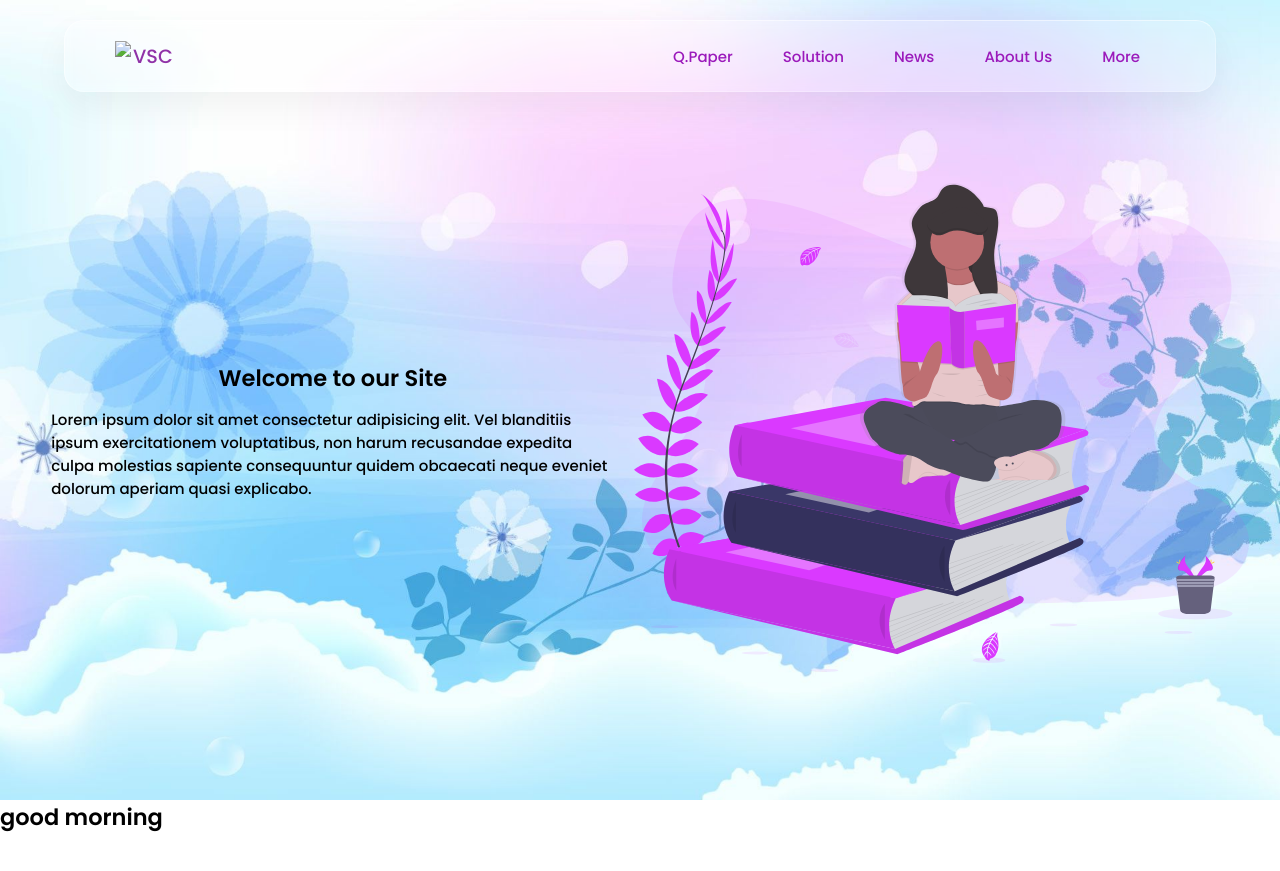
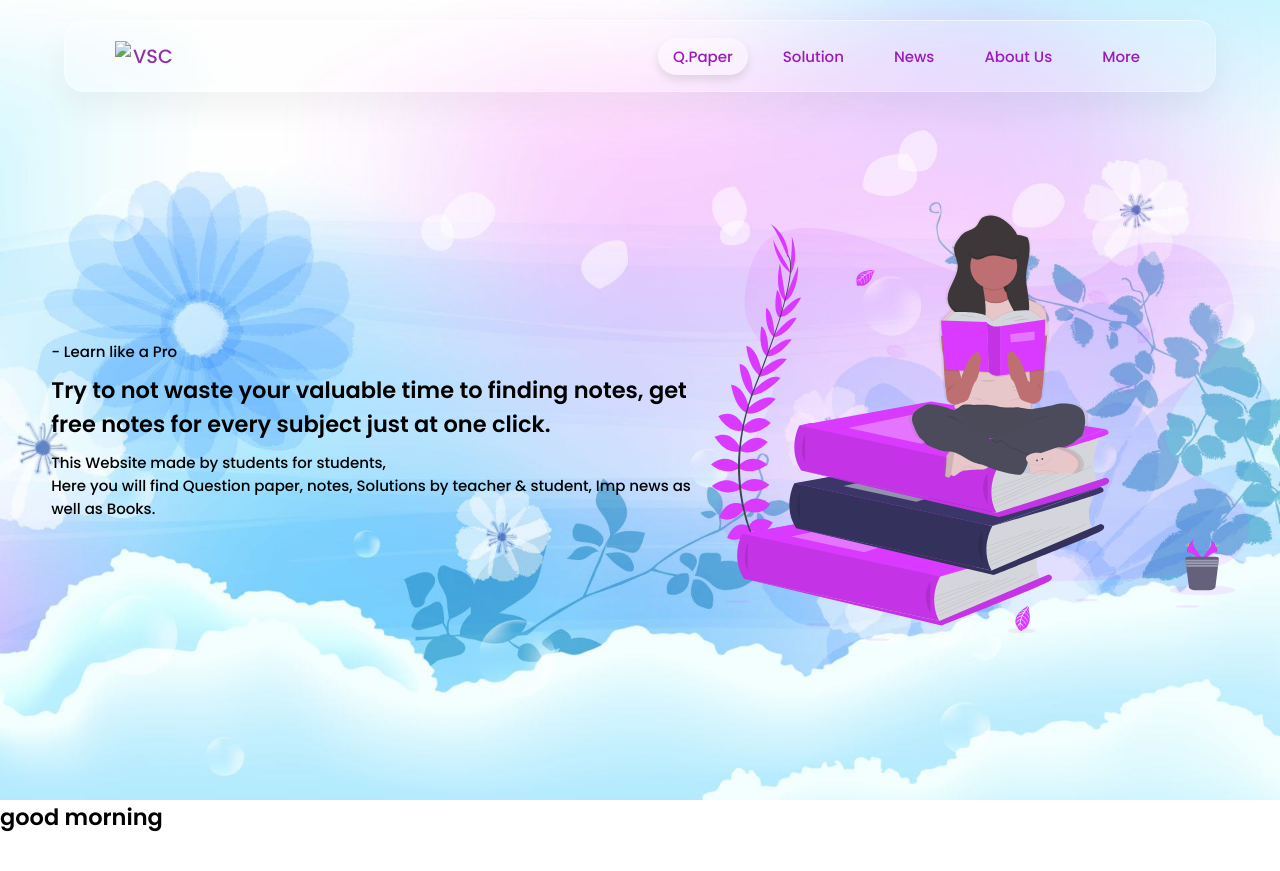
Before and after one commit to ritik3236/web, a PHP site: page / in a window 1280 px wide. Shown: the top 871 px of the page. Run offline with PHP 8.4, Linux system fonts and the light colour scheme.

Commit message:
7 may 6:20

```diff
--- a/index.html
+++ b/index.html
@@ -43,7 +43,7 @@
             <div class="menu-btn"><span></span><span></span><span></span></div>
           </div>
           <ul class="navigation">
-            <li><a class="">Q.Paper</a></li>
+            <li><a class="active">Q.Paper</a></li>
             <li><a class="">Solution</a></li>
             <li><a class="">News</a></li>
             <li><a class="">About Us</a></li>
@@ -53,15 +53,21 @@
       </div>
       <div class="content">
         <div class="about">
-          <h1>Welcome to our Site</h1>
+          <p>- Learn like a Pro</p>
+          <h1>
+            Try to not waste your valuable time to finding notes,
+            get free notes for every subject just at one click.
+          </h1>
           <p>
-            Lorem ipsum dolor sit amet consectetur adipisicing elit. Vel
-            blanditiis ipsum exercitationem voluptatibus, non harum recusandae
-            expedita culpa molestias sapiente consequuntur quidem obcaecati
-            neque eveniet dolorum aperiam quasi explicabo.
+            This Website made by students for students,<br> Here you will find Question paper, notes, Solutions by teacher & student, Imp news as well as Books.
           </p>
         </div>
-        <div><img class="illustration" src="Illustration/undraw_book_lover_mkck.svg"></div>
+        <div>
+          <img
+            class="illustration"
+            src="Illustration/undraw_book_lover_mkck.svg"
+          />
+        </div>
       </div>
     </section>
     <section>
--- a/style.css
+++ b/style.css
@@ -12,6 +12,7 @@
     /* --first-color-darken: #A83E51; */
     --first-color-darken: #9b1abb;
     --white-color: #FCF8F8;
+    --invert-white-color: #030707;
     --ham-color: #c983c7bf;
     --backpic: url(back.jpg);
 
@@ -202,12 +203,14 @@ header ul li a {
     color: var(--first-color-darken);
     padding: 8px 15px;
     cursor: pointer;
+    transition: all .3s ease-in-out;
     border-radius: 25px;
 }
 
 header ul li a:hover,
 header ul li a.active {
-    background: var(--white-color);
+    background: rgba(255, 255, 255, 0.349);
+    /* color: greenyellow; */
     box-shadow: 0 5px 10px rgba(0, 0, 0, 0.1);
 }
 
@@ -218,14 +221,16 @@ header ul li a.active {
     display: flex;
     align-items: center;
 }
-.about{
+
+.about {
     display: flex;
     flex-direction: column;
-    gap: 13px;
-    align-items: center;
+    gap: 10px;
+    /* align-items: center; */
 }
+
 .illustration {
-    width: 48vw;
+    width: 42vw;
     transform: translate(20px);
 }
 
@@ -240,9 +245,10 @@ header ul li a.active {
 /* ===== MEDIA QUERIES =====*/
 
 @media screen and (max-width: 768px) {
-    body section:nth-child(1){
+    body section:nth-child(1) {
         padding: 6rem 4vw 4vw 4vw;
     }
+
     header {
         flex-direction: column;
         padding: 10px;
@@ -296,6 +302,7 @@ header ul li a.active {
         flex-direction: column;
         gap: 20px;
     }
+
     .illustration {
         width: 50vw;
         transform: translate(0);
```
